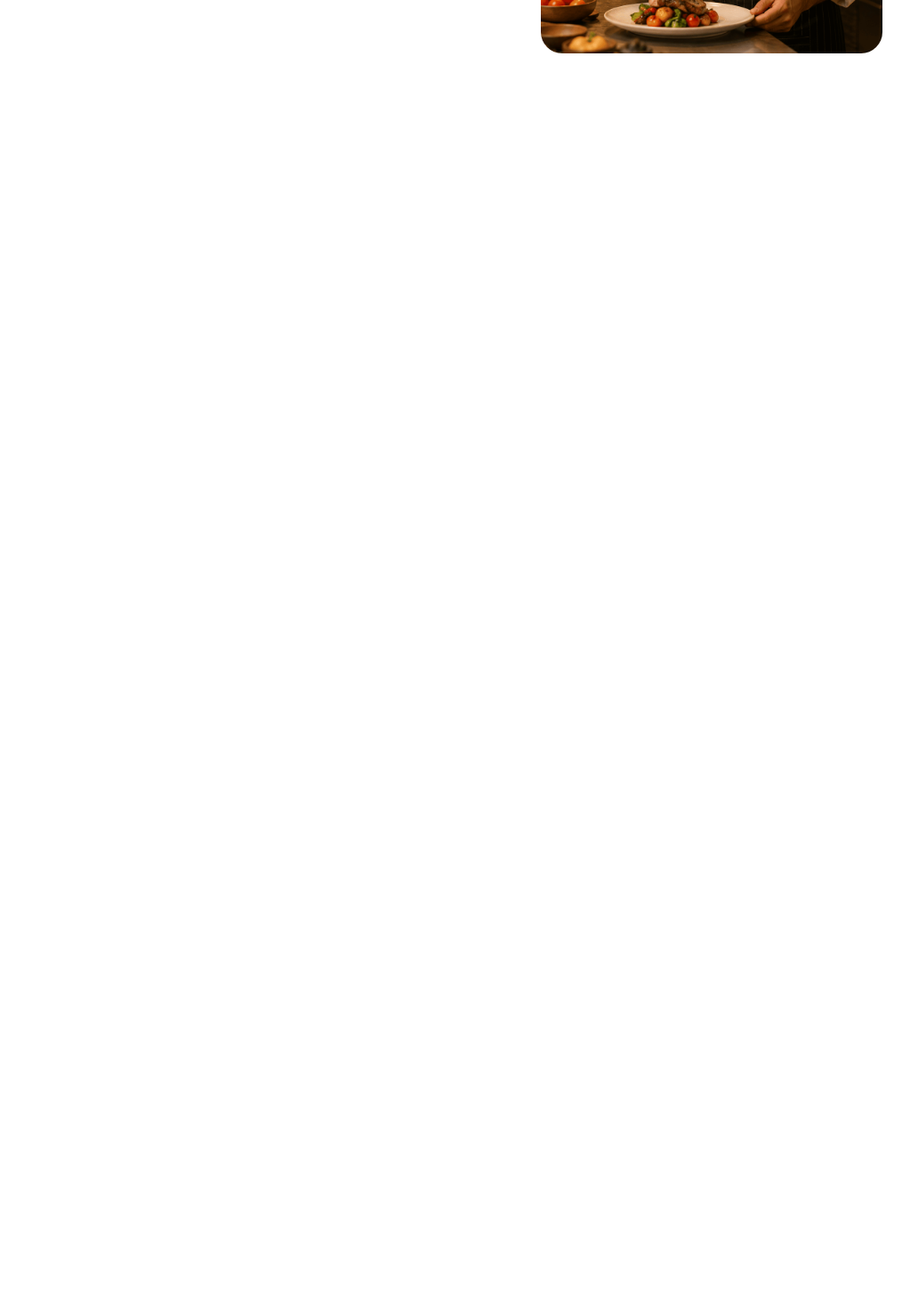
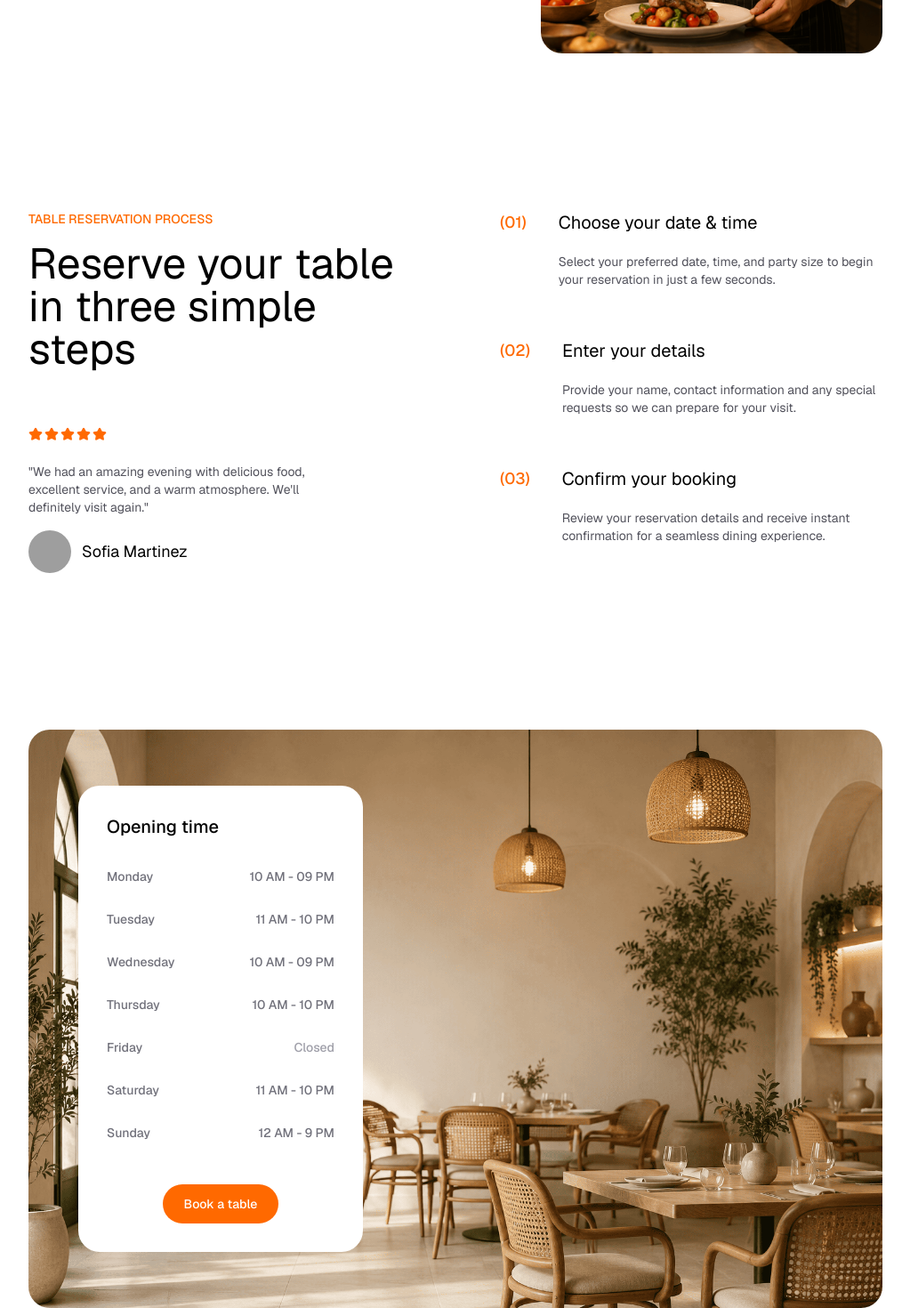
Before and after one commit to Prithvi1666/restro, a React (Vite) app: page / in a window 1280 px wide. Shown: the part 3237-4707 px from the top of the page at 89% size, without its empty margins (128-1151 px from the left). Before the commit the page ends 3297 px from the top, so only its background shows below. Built offline with nearby package versions, Linux system fonts and the light colour scheme; grey boxes are pictures that could not be loaded.

Commit message:
Add Booking Process and Timing sections to enhance user experience

```diff
--- a/src/App.jsx
+++ b/src/App.jsx
@@ -5,6 +5,8 @@
 import Stats from './sections/Stats'
 import Dishes from './sections/Dishes'
 import Features from './sections/Features'
+import BookingProcess from './sections/BookingProcess'
+import Timing from './sections/Timing'
 
 
 const App = () => {
@@ -16,6 +18,8 @@
       <Stats />
       <Dishes />
       <Features />
+      <BookingProcess />
+      <Timing />
     </>
   )
 }
--- /dev/null
+++ b/src/sections/BookingProcess.jsx
@@ -0,0 +1,59 @@
+import { i } from 'motion/react-client'
+import Animated from '../components/Animated'
+import { Star } from 'lucide-react'
+import { bookingSteps, bookingTestimonial } from '../data/data'
+
+const BookingProcess = () => {
+  return (
+    <section id='booking-process' className='px-auto mt-44'>
+      <div className='max-w-7xl mx-auto grid md:grid-cols-2 gap-16 md:gap-25'>
+        {/* Left Side */}
+        <div className='flex flex-col text-center md:text-left'>
+          <Animated delay={0.2}>
+            <p className='text-orange-500 font-medium uppercase mb-4'>
+              Table Reservation Process
+            </p>
+          </Animated>
+          <Animated delay={0.2}>
+            <h2 className='text-4xl md:text-5xl mb-16'>
+              Reserve your table in three simple steps
+            </h2>
+          </Animated>
+          <Animated className='flex gap-0.5 mb-6 justify-center md:justify-start'>
+            {[...Array(bookingTestimonial.rating)].map((_, i)=>(
+              <Star key={i} className='size-4 fill-orange-500 text-orange-500'/>
+            ))}
+          </Animated>
+
+          <Animated delay={0.2}>
+            <p className='text-zinc-600 max-w-xs max-md:mx-auto mb-4'>
+              "{bookingTestimonial.quote}"
+            </p>
+          </Animated>
+
+          <Animated className='flex items-center justify-center md:justify-start gap-3'>
+            <img src={bookingTestimonial.authorImg} alt={bookingTestimonial.authorName}
+            className='size-12 rounded-full object-cover'/>
+            <span className='text-lg'>
+              {bookingTestimonial.authorName}
+            </span>
+          </Animated>
+        </div>
+        {/* Right Side */}
+        <div className='space-y-14 text-left'>
+          {bookingSteps.map((step, index)=>(
+            <Animated key={index} y={150} delay={index * 0.15} className='flex items-start gap-9'>
+              <span className='text-orange-500 font-medium text-lg shrink-0'>{step.number}</span>
+              <div className='flex flex-col'>
+                <h3 className='text-xl mb-5'>{step.title}</h3>
+                <p className='text-zinc-600'>{step.description}</p>
+              </div>
+            </Animated>
+          ))}
+        </div>
+      </div>
+    </section>
+  )
+}
+
+export default BookingProcess
--- /dev/null
+++ b/src/sections/Timing.jsx
@@ -0,0 +1,39 @@
+import React from 'react'
+import Animated from '../components/Animated'
+import { timingData } from '../data/data'
+
+const Timing = () => {
+  return (
+    <section id='timing' className='px-auto mt-44'>
+        <Animated scale={0.8} y={0}
+        className="w-full max-w-5xl h-162.5 rounded-3xl bg-cover bg-center flex items-center justify-center md:justify-start
+        px-6 md:px-14 overflow-hidden mx-auto bg-[url('/assets/restro-timing.png')]">
+
+            {/* White Card overlay */}
+            <div className='bg-white rounded-3xl p-8 w-full max-w-xs'>
+                <Animated delay={0.2}>
+                    <h3 className='text-xl mb-8 font-medium '>Opening time</h3>
+                </Animated>
+
+                <div className='space-y-7'>
+                    {timingData.map((item, index)=>(
+                        <Animated key={index} delay={index * 0.15} className="flex justify-between items-center ">
+                            <span className='font-medium text-zinc-500'>{item.day}</span>
+                            <span className={`font-medium ${item.hours === "Closed" ? "text-zinc-400" : "text-zinc-500"}`}
+                            >{item.hours}</span>
+                        </Animated>
+                    ))}
+                </div>
+
+                <Animated delay={0.2} className="mt-12 flex justify-center">
+                    <a href="#booking-process" className='bg-orange-500 hover:bg-orange-600 text-white font-medium
+                    px-6 py-3 rounded-full transition' > Book a table </a>
+                </Animated>
+            </div>
+
+        </Animated>
+    </section>
+  )
+}
+
+export default Timing
```
